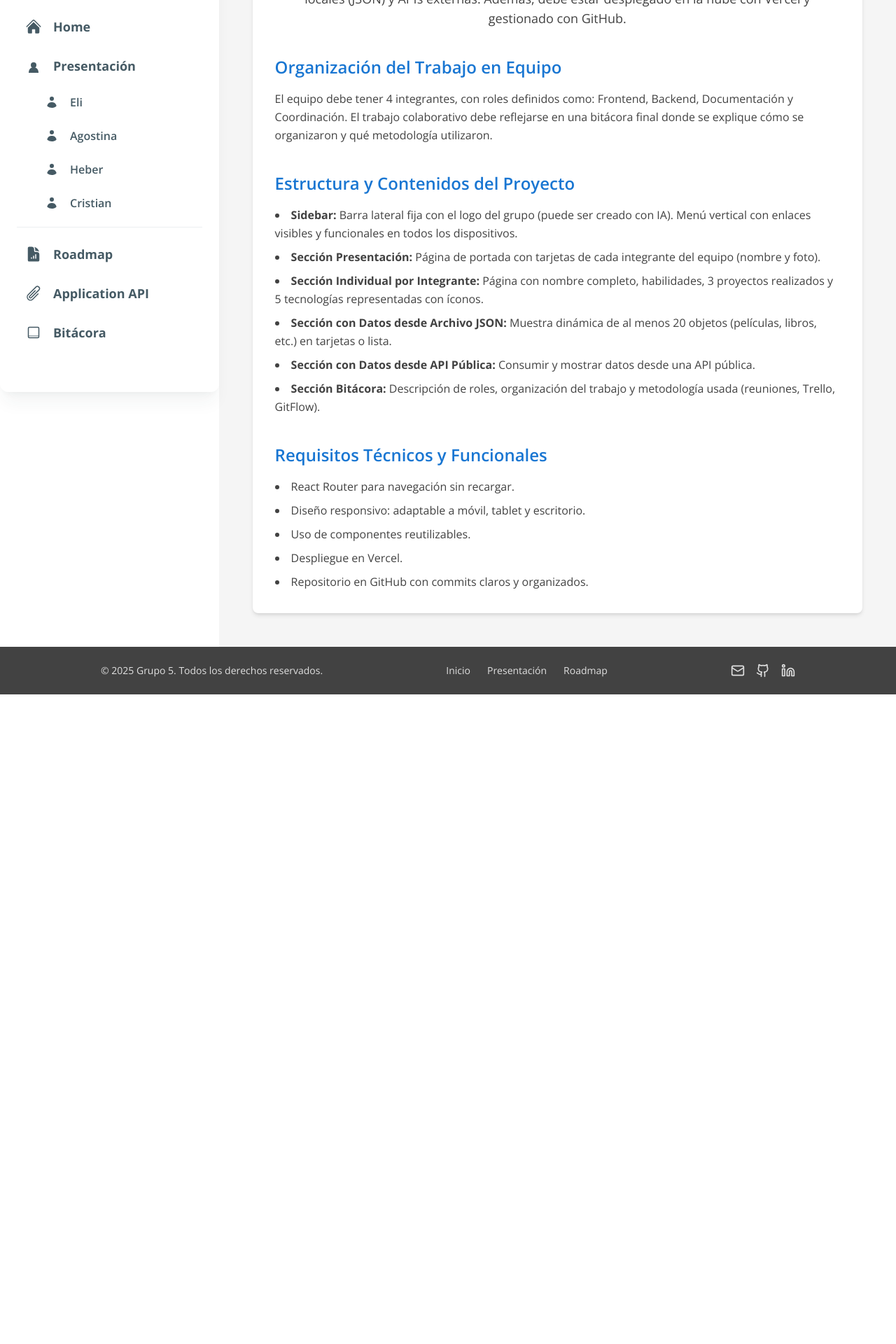
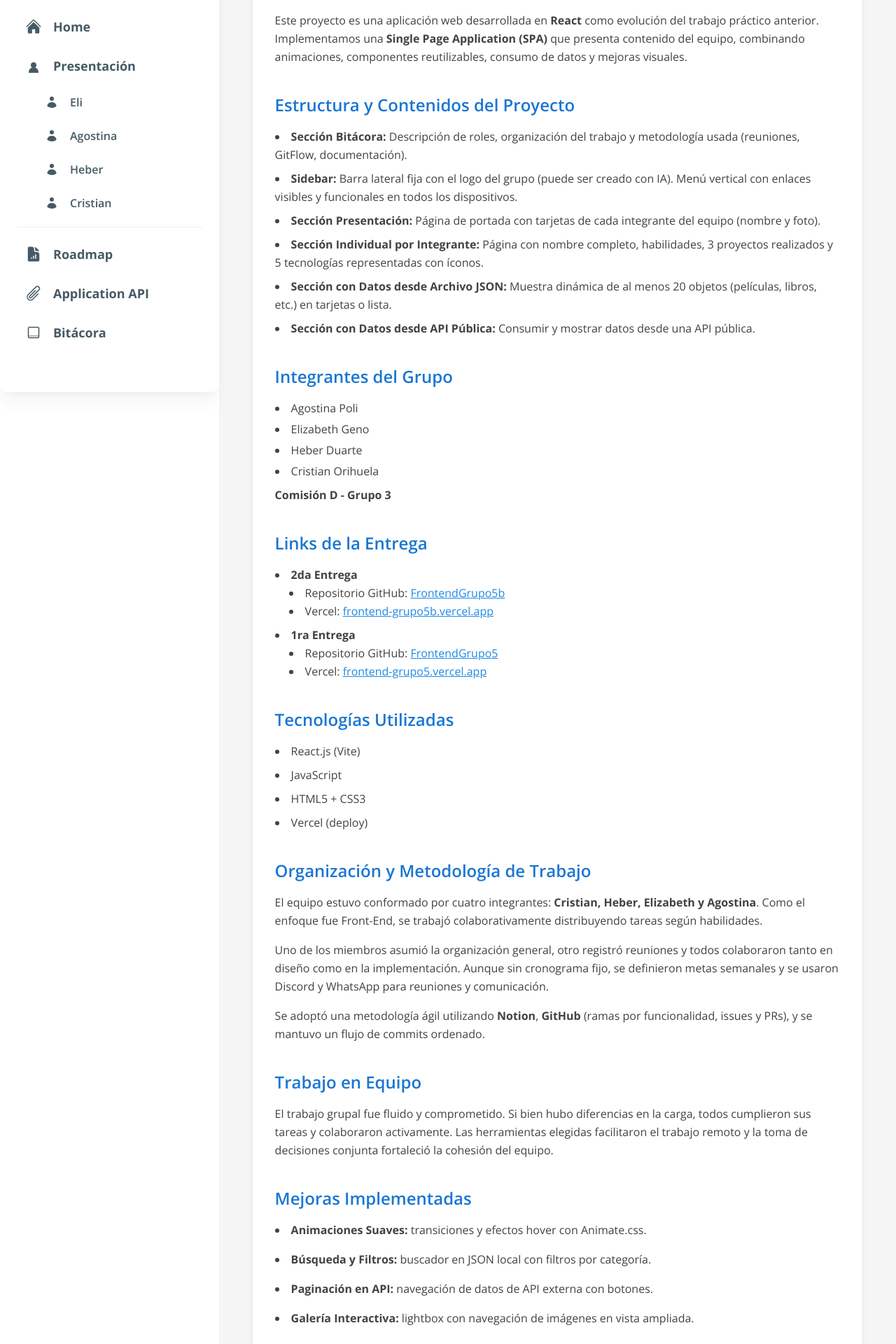
Before and after one commit to corihuela75/FrontendGrupo5b, a React (Vite) app: page /home in a window 1280 px wide. Shown: the part 240-2160 px from the top of the page at 70% size. Before the commit the page ends 1232 px from the top, so only its background shows below. Built offline with nearby package versions, Linux system fonts and the light colour scheme.

Commit message:
Se complementa con bitácora

```diff
--- a/src/pages/Home.jsx
+++ b/src/pages/Home.jsx
@@ -1,25 +1,24 @@
 export default function Home() {
   return (
     <section className="min-h-screen bg-gray-100 p-8">
-
       <header className="mb-12 text-center">
-        <h1 className="text-4xl font-bold mb-4"> Objetivo General del Trabajo</h1>
+        <h1 className="text-4xl font-bold mb-2">
+          Organización del Trabajo en Equipo
+        </h1>
+        <h2 className="text-2xl font-semibold mb-4">Bitácora</h2>
       </header>
 
       <div className="max-w-4xl mx-auto bg-white p-8 rounded-lg shadow-md text-gray-800 leading-relaxed">
-        <p className="text-lg mb-10 text-center">
-          Desarrollar una Single Page Application (SPA) usando React y React Router, aplicando buenas prácticas
-          de diseño y organización. El proyecto debe incluir el consumo de datos desde archivos locales (JSON) y
-          APIs externas. Además, debe estar desplegado en la nube con Vercel y gestionado con GitHub.
-        </p>
-
         <div className="mb-10">
           <h2 className="text-2xl font-semibold text-blue-700 mb-4">
-            Organización del Trabajo en Equipo
+            Descripción del Proyecto
           </h2>
           <p>
-            El equipo debe tener 4 integrantes, con roles definidos como: Frontend, Backend, Documentación y Coordinación.
-            El trabajo colaborativo debe reflejarse en una bitácora final donde se explique cómo se organizaron y qué metodología utilizaron.
+            Este proyecto es una aplicación web desarrollada en{" "}
+            <strong>React</strong> como evolución del trabajo práctico anterior.
+            Implementamos una <strong>Single Page Application (SPA)</strong> que
+            presenta contenido del equipo, combinando animaciones, componentes
+            reutilizables, consumo de datos y mejoras visuales.
           </p>
         </div>
 
@@ -29,27 +28,178 @@ export default function Home() {
           </h2>
           <ul className="list-disc list-inside space-y-2">
             <li>
-              <strong>Sidebar:</strong> Barra lateral fija con el logo del grupo (puede ser creado con IA). Menú vertical con enlaces visibles y funcionales en todos los dispositivos.
+              <strong>Sección Bitácora:</strong> Descripción de roles,
+              organización del trabajo y metodología usada (reuniones, GitFlow,
+              documentación).
             </li>
             <li>
-              <strong>Sección Presentación:</strong> Página de portada con tarjetas de cada integrante del equipo (nombre y foto).
+              <strong>Sidebar:</strong> Barra lateral fija con el logo del grupo
+              (puede ser creado con IA). Menú vertical con enlaces visibles y
+              funcionales en todos los dispositivos.
             </li>
             <li>
-              <strong>Sección Individual por Integrante:</strong> Página con nombre completo, habilidades, 3 proyectos realizados y 5 tecnologías representadas con íconos.
+              <strong>Sección Presentación:</strong> Página de portada con
+              tarjetas de cada integrante del equipo (nombre y foto).
             </li>
             <li>
-              <strong>Sección con Datos desde Archivo JSON:</strong> Muestra dinámica de al menos 20 objetos (películas, libros, etc.) en tarjetas o lista.
+              <strong>Sección Individual por Integrante:</strong> Página con
+              nombre completo, habilidades, 3 proyectos realizados y 5
+              tecnologías representadas con íconos.
             </li>
             <li>
-              <strong>Sección con Datos desde API Pública:</strong> Consumir y mostrar datos desde una API pública.
+              <strong>Sección con Datos desde Archivo JSON:</strong> Muestra
+              dinámica de al menos 20 objetos (películas, libros, etc.) en
+              tarjetas o lista.
             </li>
             <li>
-              <strong>Sección Bitácora:</strong> Descripción de roles, organización del trabajo y metodología usada (reuniones, Trello, GitFlow).
+              <strong>Sección con Datos desde API Pública:</strong> Consumir y
+              mostrar datos desde una API pública.
             </li>
           </ul>
         </div>
 
-        <div>
+        <div className="mb-10">
+          <h2 className="text-2xl font-semibold text-blue-700 mb-4">
+            Integrantes del Grupo
+          </h2>
+          <ul className="list-disc list-inside space-y-1">
+            <li>Agostina Poli</li>
+            <li>Elizabeth Geno</li>
+            <li>Heber Duarte</li>
+            <li>Cristian Orihuela</li>
+          </ul>
+          <p className="mt-2">
+            <strong>Comisión D - Grupo 3</strong>
+          </p>
+        </div>
+
+        <div className="mb-10">
+          <h2 className="text-2xl font-semibold text-blue-700 mb-4">
+            Links de la Entrega
+          </h2>
+          <ul className="list-disc list-inside space-y-2">
+            <li>
+              <strong>2da Entrega</strong>
+              <ul className="list-disc list-inside ml-5">
+                <li>
+                  Repositorio GitHub:{" "}
+                  <a
+                    href="https://github.com/corihuela75/FrontendGrupo5b"
+                    className="text-blue-600 underline"
+                  >
+                    FrontendGrupo5b
+                  </a>
+                </li>
+                <li>
+                  Vercel:{" "}
+                  <a
+                    href="https://frontend-grupo5b.vercel.app/"
+                    className="text-blue-600 underline"
+                  >
+                    frontend-grupo5b.vercel.app
+                  </a>
+                </li>
+              </ul>
+            </li>
+            <li>
+              <strong>1ra Entrega</strong>
+              <ul className="list-disc list-inside ml-5">
+                <li>
+                  Repositorio GitHub:{" "}
+                  <a
+                    href="https://github.com/agostinapoli/FrontendGrupo5"
+                    className="text-blue-600 underline"
+                  >
+                    FrontendGrupo5
+                  </a>
+                </li>
+                <li>
+                  Vercel:{" "}
+                  <a
+                    href="https://frontend-grupo5.vercel.app/"
+                    className="text-blue-600 underline"
+                  >
+                    frontend-grupo5.vercel.app
+                  </a>
+                </li>
+              </ul>
+            </li>
+          </ul>
+        </div>
+
+        <div className="mb-10">
+          <h2 className="text-2xl font-semibold text-blue-700 mb-4">
+            Tecnologías Utilizadas
+          </h2>
+          <ul className="list-disc list-inside space-y-2">
+            <li>React.js (Vite)</li>
+            <li>JavaScript</li>
+            <li>HTML5 + CSS3</li>
+            <li>Vercel (deploy)</li>
+          </ul>
+        </div>
+
+        <div className="mb-10">
+          <h2 className="text-2xl font-semibold text-blue-700 mb-4">
+            Organización y Metodología de Trabajo
+          </h2>
+          <p className="mb-4">
+            El equipo estuvo conformado por cuatro integrantes:{" "}
+            <strong>Cristian, Heber, Elizabeth y Agostina</strong>. Como el
+            enfoque fue Front-End, se trabajó colaborativamente distribuyendo
+            tareas según habilidades.
+          </p>
+          <p className="mb-4">
+            Uno de los miembros asumió la organización general, otro registró
+            reuniones y todos colaboraron tanto en diseño como en la
+            implementación. Aunque sin cronograma fijo, se definieron metas
+            semanales y se usaron Discord y WhatsApp para reuniones y
+            comunicación.
+          </p>
+          <p>
+            Se adoptó una metodología ágil utilizando <strong>Notion</strong>,{" "}
+            <strong>GitHub</strong> (ramas por funcionalidad, issues y PRs), y
+            se mantuvo un flujo de commits ordenado.
+          </p>
+        </div>
+
+        <div className="mb-10">
+          <h2 className="text-2xl font-semibold text-blue-700 mb-4">
+            Trabajo en Equipo
+          </h2>
+          <p className="mb-4">
+            El trabajo grupal fue fluido y comprometido. Si bien hubo
+            diferencias en la carga, todos cumplieron sus tareas y colaboraron
+            activamente. Las herramientas elegidas facilitaron el trabajo remoto
+            y la toma de decisiones conjunta fortaleció la cohesión del equipo.
+          </p>
+        </div>
+
+        <div className="mb-10">
+          <h2 className="text-2xl font-semibold text-blue-700 mb-4">
+            Mejoras Implementadas
+          </h2>
+          <ul className="list-disc list-inside space-y-4">
+            <li>
+              <strong>Animaciones Suaves:</strong> transiciones y efectos hover
+              con Animate.css.
+            </li>
+            <li>
+              <strong>Búsqueda y Filtros:</strong> buscador en JSON local con
+              filtros por categoría.
+            </li>
+            <li>
+              <strong>Paginación en API:</strong> navegación de datos de API
+              externa con botones.
+            </li>
+            <li>
+              <strong>Galería Interactiva:</strong> lightbox con navegación de
+              imágenes en vista ampliada.
+            </li>
+          </ul>
+        </div>
+
+        <div className="mb-10">
           <h2 className="text-2xl font-semibold text-blue-700 mb-4">
             Requisitos Técnicos y Funcionales
           </h2>
@@ -61,6 +211,25 @@ export default function Home() {
             <li>Repositorio en GitHub con commits claros y organizados.</li>
           </ul>
         </div>
+
+        <div className="mb-10">
+          <h2 className="text-2xl font-semibold text-blue-700 mb-4">
+            Evaluación y Conclusión
+          </h2>
+          <ul className="list-disc list-inside space-y-2 mb-4">
+            <li>✅ Adaptabilidad a dispositivos móviles</li>
+            <li>✅ Bitácora clara de cambios</li>
+            <li>✅ Publicación en GitHub y Vercel</li>
+            <li>✅ Uso de componentes, estados y props</li>
+          </ul>
+          <p>
+            Este proyecto fue una experiencia enriquecedora tanto técnica como
+            organizativamente. Se afianzaron conocimientos de React, manejo de
+            datos desde JSON y APIs, y herramientas profesionales de gestión.
+            Además, se fortalecieron habilidades de colaboración y resolución de
+            problemas.
+          </p>
+        </div>
       </div>
     </section>
   );
```
